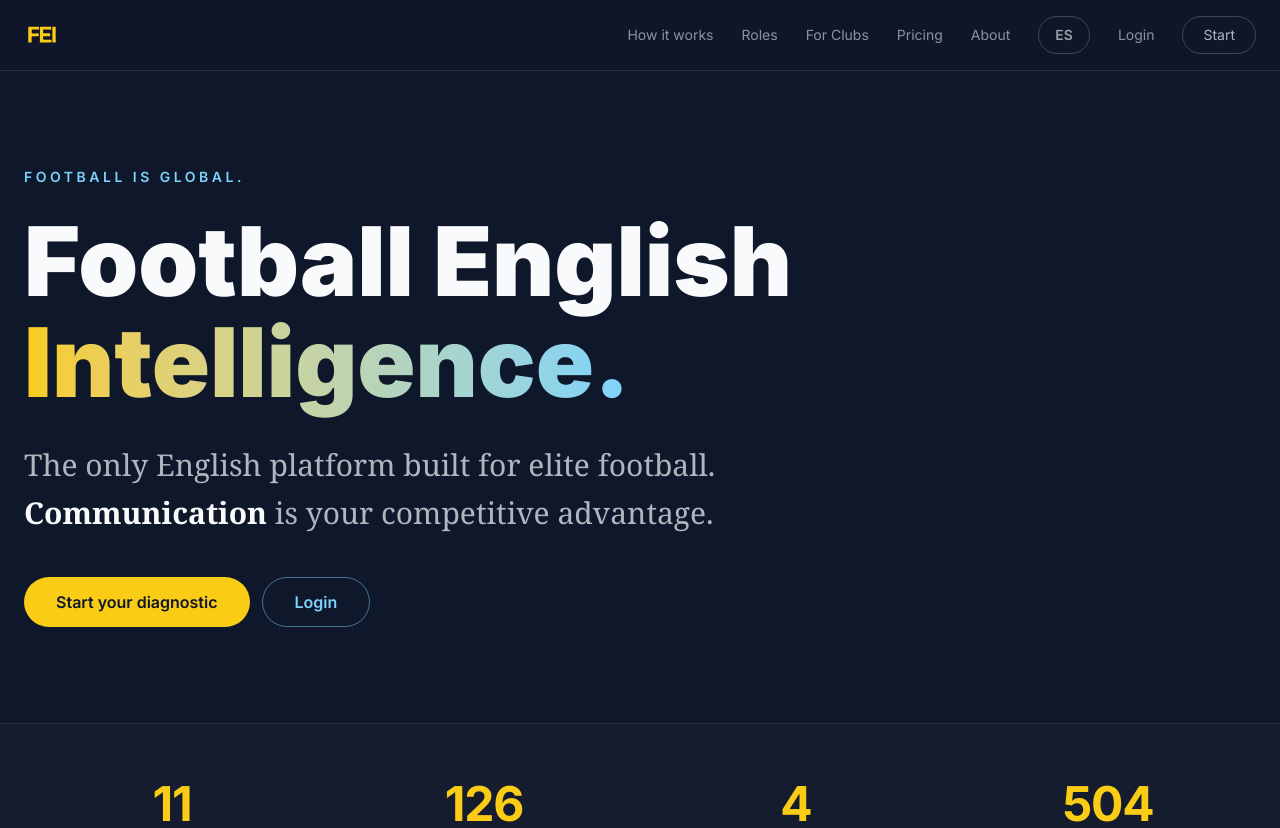
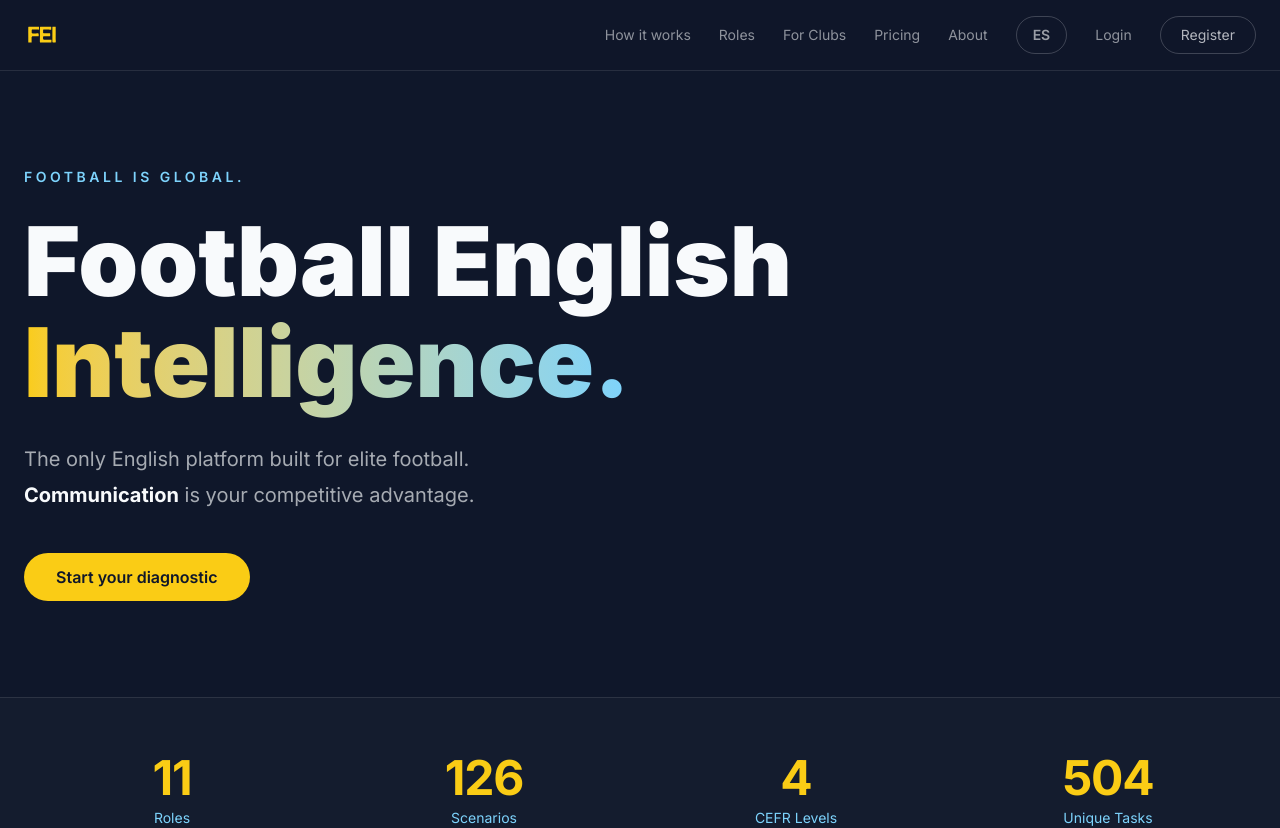
Before and after one commit to feifootball/fei-platform, a Next.js app: page / in a window 1280 px wide. Shown: the top 828 px of the page. Built offline with nearby package versions, Linux system fonts and the light colour scheme.

Commit message:
Fix home hero CTA and typography

```diff
--- a/app/page.tsx
+++ b/app/page.tsx
@@ -151,7 +151,7 @@ export default function Home() {
             <span className="bg-gradient-to-r from-fei-yellow to-fei-sky bg-clip-text text-transparent">Intelligence.</span>
           </h1>
 
-          <div className="mt-7 max-w-3xl font-serif text-2xl leading-10 text-fei-text/70 sm:text-3xl sm:leading-[3rem]">
+          <div className="mt-7 max-w-2xl text-lg leading-8 text-fei-text/65 sm:text-xl sm:leading-9">
             {lang === 'en' ? (
               <>
                 <p>The only English platform built for elite football.</p>
@@ -167,7 +167,6 @@ export default function Home() {
 
           <div className="mt-10 flex flex-col gap-3 sm:flex-row">
             <a href="/register" className="inline-flex items-center justify-center rounded-full bg-fei-yellow px-8 py-3 font-semibold text-fei-bg transition hover:bg-fei-yellow/90">{t.cta_start}</a>
-            <a href="/login" className="inline-flex items-center justify-center rounded-full border border-fei-sky/50 px-8 py-3 font-semibold text-fei-sky transition hover:bg-fei-sky/10">{t.cta_login}</a>
           </div>
         </div>
       </section>
--- a/components/Navbar.tsx
+++ b/components/Navbar.tsx
@@ -83,7 +83,7 @@ export function Navbar() {
             href="/register"
             className="rounded-full border border-fei-text/20 px-5 py-2 text-sm font-medium text-fei-text/70 transition hover:border-fei-text/40 hover:text-fei-text"
           >
-            {lang === 'en' ? 'Start' : 'Comenzar'}
+            {lang === 'en' ? 'Register' : 'Registrarse'}
           </a>
         </div>
 
@@ -144,7 +144,7 @@ export function Navbar() {
                 onClick={() => setMenuOpen(false)}
                 className="flex-1 rounded-full bg-fei-yellow px-4 py-3 text-center text-sm font-bold text-fei-bg"
               >
-                {lang === 'en' ? 'Start' : 'Comenzar'}
+                {lang === 'en' ? 'Register' : 'Registrarse'}
               </a>
             </div>
           </div>
```
